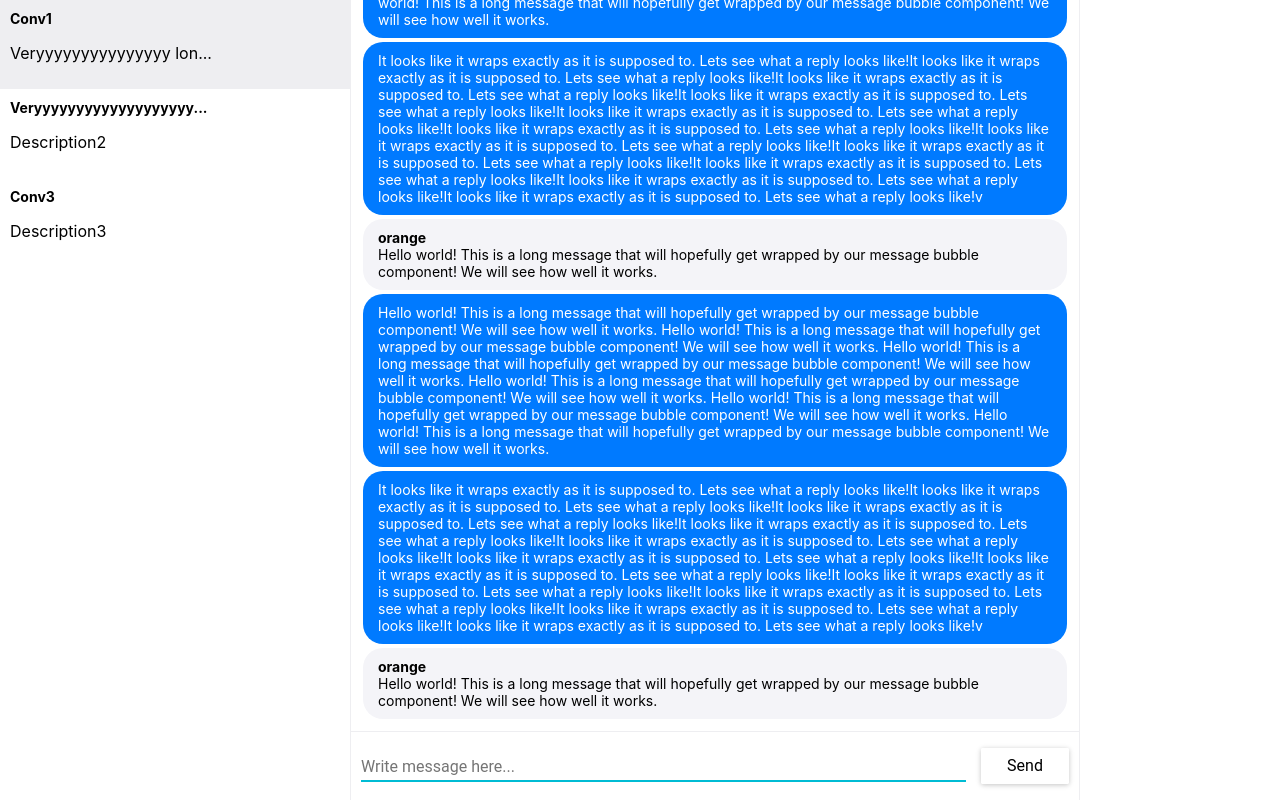
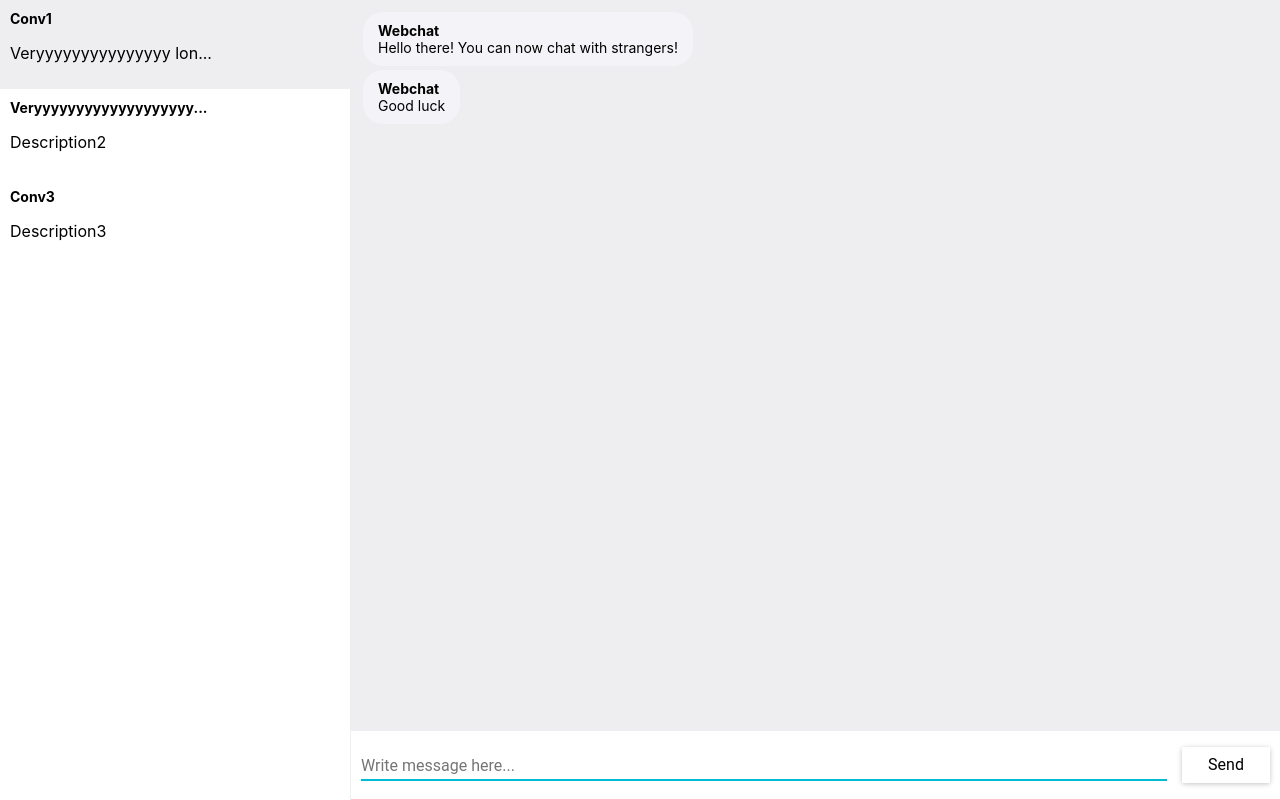
Before and after one commit to hexlify/webchat-front, a React (Create React App) app: page / in a window 1280 px wide. Built offline with nearby package versions, Linux system fonts and the light colour scheme.

Commit message:
Поправил верстку

```diff
--- a/src/components/MessageInput/MessageInput.css
+++ b/src/components/MessageInput/MessageInput.css
@@ -5,8 +5,8 @@
     background: white;
     border-top: 1px solid #eeeef1;
     position: sticky;
-    width: calc(100% - 20px);
-    bottom: 0px;
+    width: auto;
+    bottom: 0;
 }
 
 .compose-input {
--- a/src/components/MessageList/index.js
+++ b/src/components/MessageList/index.js
@@ -1,79 +1,15 @@
 import React, {Component} from 'react'
 import Message from '../Message'
-import MessageInput from '../MessageInput'
 
 import './MessageList.css'
 
-
-var tempMessages = [
-    {
-      text: 'Hello world! This is a long message that will hopefully get wrapped by our message bubble component! We will see how well it works. Hello world! This is a long message that will hopefully get wrapped by our message bubble component! We will see how well it works. Hello world! This is a long message that will hopefully get wrapped by our message bubble component! We will see how well it works. Hello world! This is a long message that will hopefully get wrapped by our message bubble component! We will see how well it works. Hello world! This is a long message that will hopefully get wrapped by our message bubble component! We will see how well it works. Hello world! This is a long message that will hopefully get wrapped by our message bubble component! We will see how well it works.',
-      isMine: true
-    },
-    {
-      text: 'It looks like it wraps exactly as it is supposed to. Lets see what a reply looks like!It looks like it wraps exactly as it is supposed to. Lets see what a reply looks like!It looks like it wraps exactly as it is supposed to. Lets see what a reply looks like!It looks like it wraps exactly as it is supposed to. Lets see what a reply looks like!It looks like it wraps exactly as it is supposed to. Lets see what a reply looks like!It looks like it wraps exactly as it is supposed to. Lets see what a reply looks like!It looks like it wraps exactly as it is supposed to. Lets see what a reply looks like!It looks like it wraps exactly as it is supposed to. Lets see what a reply looks like!It looks like it wraps exactly as it is supposed to. Lets see what a reply looks like!It looks like it wraps exactly as it is supposed to. Lets see what a reply looks like!It looks like it wraps exactly as it is supposed to. Lets see what a reply looks like!v',
-      isMine: true
-    },
-    {
-      author: 'orange',
-      text: 'Hello world! This is a long message that will hopefully get wrapped by our message bubble component! We will see how well it works.',
-      isMine: false
-    },
-    {
-        text: 'Hello world! This is a long message that will hopefully get wrapped by our message bubble component! We will see how well it works. Hello world! This is a long message that will hopefully get wrapped by our message bubble component! We will see how well it works. Hello world! This is a long message that will hopefully get wrapped by our message bubble component! We will see how well it works. Hello world! This is a long message that will hopefully get wrapped by our message bubble component! We will see how well it works. Hello world! This is a long message that will hopefully get wrapped by our message bubble component! We will see how well it works. Hello world! This is a long message that will hopefully get wrapped by our message bubble component! We will see how well it works.',
-        isMine: true
-      },
-      {
-        text: 'It looks like it wraps exactly as it is supposed to. Lets see what a reply looks like!It looks like it wraps exactly as it is supposed to. Lets see what a reply looks like!It looks like it wraps exactly as it is supposed to. Lets see what a reply looks like!It looks like it wraps exactly as it is supposed to. Lets see what a reply looks like!It looks like it wraps exactly as it is supposed to. Lets see what a reply looks like!It looks like it wraps exactly as it is supposed to. Lets see what a reply looks like!It looks like it wraps exactly as it is supposed to. Lets see what a reply looks like!It looks like it wraps exactly as it is supposed to. Lets see what a reply looks like!It looks like it wraps exactly as it is supposed to. Lets see what a reply looks like!It looks like it wraps exactly as it is supposed to. Lets see what a reply looks like!It looks like it wraps exactly as it is supposed to. Lets see what a reply looks like!v',
-        isMine: true
-      },
-      {
-        author: 'orange',
-        text: 'Hello world! This is a long message that will hopefully get wrapped by our message bubble component! We will see how well it works.',
-        isMine: false
-      },
-          {
-      text: 'Hello world! This is a long message that will hopefully get wrapped by our message bubble component! We will see how well it works. Hello world! This is a long message that will hopefully get wrapped by our message bubble component! We will see how well it works. Hello world! This is a long message that will hopefully get wrapped by our message bubble component! We will see how well it works. Hello world! This is a long message that will hopefully get wrapped by our message bubble component! We will see how well it works. Hello world! This is a long message that will hopefully get wrapped by our message bubble component! We will see how well it works. Hello world! This is a long message that will hopefully get wrapped by our message bubble component! We will see how well it works.',
-      isMine: true
-    },
-    {
-      text: 'It looks like it wraps exactly as it is supposed to. Lets see what a reply looks like!It looks like it wraps exactly as it is supposed to. Lets see what a reply looks like!It looks like it wraps exactly as it is supposed to. Lets see what a reply looks like!It looks like it wraps exactly as it is supposed to. Lets see what a reply looks like!It looks like it wraps exactly as it is supposed to. Lets see what a reply looks like!It looks like it wraps exactly as it is supposed to. Lets see what a reply looks like!It looks like it wraps exactly as it is supposed to. Lets see what a reply looks like!It looks like it wraps exactly as it is supposed to. Lets see what a reply looks like!It looks like it wraps exactly as it is supposed to. Lets see what a reply looks like!It looks like it wraps exactly as it is supposed to. Lets see what a reply looks like!It looks like it wraps exactly as it is supposed to. Lets see what a reply looks like!v',
-      isMine: true
-    },
-    {
-      author: 'orange',
-      text: 'Hello world! This is a long message that will hopefully get wrapped by our message bubble component! We will see how well it works.',
-      isMine: false
-    }
-]
 
 class MessageList extends Component {
       constructor(props) {
         super(props);
 
-        this.state = {
-            messages: tempMessages
-        };
-
         this.messagesEndRef = React.createRef();
-        this.addMessage = this.addMessage.bind(this);
-        this.submitMessage = this.submitMessage.bind(this);
         this.scrollToBottom = this.scrollToBottom.bind(this);
-    }
-
-    addMessage(message) {
-        this.setState({
-            messages: [...this.state.messages, message]
-        });
-    }
-
-    submitMessage(text) {
-        const message = {
-            author: null,
-            text: text,
-            isMine: true
-        };
-        this.addMessage(message);
     }
 
     scrollToBottom() {
@@ -92,14 +28,12 @@ class MessageList extends Component {
         return (
             <div>
                 <div className="message-list-container">
-                    {this.state.messages.map((message, i) => <Message key={i} isMine={message.isMine} author={message.author} text={message.text}/>)}
+                    {this.props.messages.map((message, i) => <Message key={i} isMine={message.isMine} author={message.author} text={message.text}/>)}
                 </div>
 
                 <div ref={this.messagesEndRef}>
 
                 </div>
-
-                <MessageInput onSubmitMessage={this.submitMessage} />
             </div>
         )
     }
--- a/src/components/Messenger/Messenger.css
+++ b/src/components/Messenger/Messenger.css
@@ -4,8 +4,8 @@
     height: 100vh;
     background: #eeeef1;
 
-    grid-template-columns: 350px auto 200px;
-    grid-template-rows: 60px auto 60px;
+    grid-template-columns: 350px auto ;
+    grid-template-rows: 60px auto 70px;
     grid-column-gap: 1px;
     grid-row-gap: 1px;
 }
@@ -24,15 +24,13 @@
 }
 
 .content {
-    background: white;
     grid-row-start: 1;
-    grid-row-end: span 3;
+    grid-row-end: span 2;
     grid-column: 2;
 }
 
-.right-sidebar {
-    background: white;
-    grid-row-start: 1;
-    grid-row-end: span 3;
-    grid-column: 3;
+.bottom-bar {
+    background: pink;
+    grid-row: 3;
+    grid-column: 2;
 }
--- a/src/components/Messenger/index.js
+++ b/src/components/Messenger/index.js
@@ -1,11 +1,48 @@
-import React from 'react';
+import React, {Component} from 'react';
 import MessageList from '../MessageList'
 import ConversationList from '../ConversationList'
+import MessageInput from '../MessageInput'
 
 import './Messenger.css'
 
+var initialMessages = [
+    {
+      author: 'Webchat',
+      text: 'Hello there! You can now chat with strangers!',
+      isMine: false
+    },
+    {
+        author: 'Webchat',
+        text: 'Good luck',
+        isMine: false
+      }
+]
 
-export default function Messenger(props) {
+
+class Messenger extends Component {
+
+    constructor(props) {
+        super(props);
+
+        this.state = {
+            messages: initialMessages
+        };
+
+        this.submitMessage = this.submitMessage.bind(this);
+    }
+
+    submitMessage(text) {
+        const message = {
+            author: null,
+            text: text,
+            isMine: true
+        };
+        this.setState({
+            messages: [...this.state.messages, message]
+        });
+    }
+
+    render() {
         return (
             <div className="messenger">
                 <div className="scrollable left-sidebar">
@@ -13,12 +50,16 @@ export default function Messenger(props) {
                 </div>
 
                 <div className="scrollable content">
-                <MessageList />
+                    <MessageList messages={this.state.messages}/>
                 </div>
 
-            <div className="right-sidebar">
-
+                <div className="bottom-bar">
+                    <MessageInput onSubmitMessage={this.submitMessage} />
                 </div>
             </div>
         );
     }
+}
+
+
+export default Messenger;
```
Lines whose indentation alone changed are shown as unchanged.
